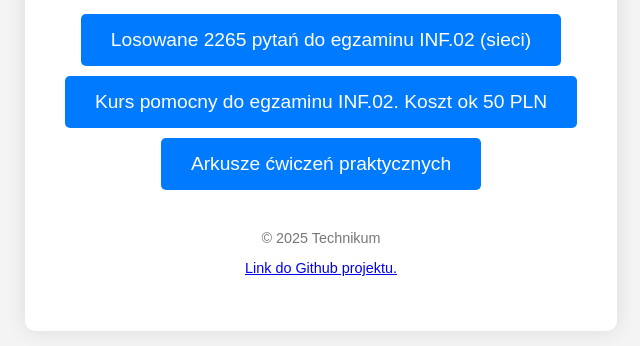
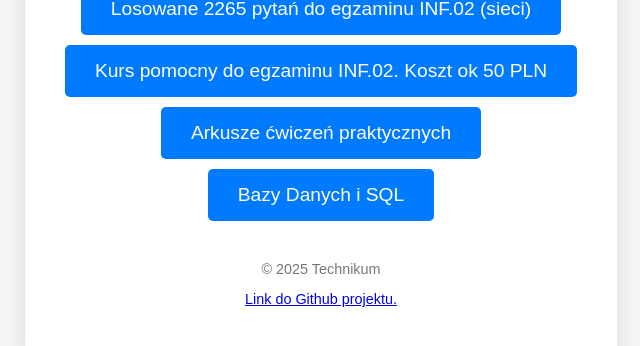
Before and after one commit to SPSK-Technikum/Wiki, a plain HTML site: page index.html in a window 1280 px wide. Shown: the part 314-660 px from the top of the page, without its empty margins (319-959 px from the left). Drawn offline with Linux system fonts and the light colour scheme.

Commit message:
czwarty link

```diff
--- a/index.html
+++ b/index.html
@@ -24,6 +24,9 @@
             <a href="https://egzamin-informatyk.pl/arkusze-praktyczne-inf02-ee08-sprzet-systemy-sieci"
                 class="wiki-link">Arkusze ćwiczeń praktycznych</a>
             <br />
+	    <a href="https://egzamin-informatyk.pl/testy-bazy-danych-sqlmysql/" class="wiki-link">Bazy Danych i SQL</a>
+	    <br />
+
         </main>
         <footer>
             <p>&copy; 2025 Technikum</p>
```
